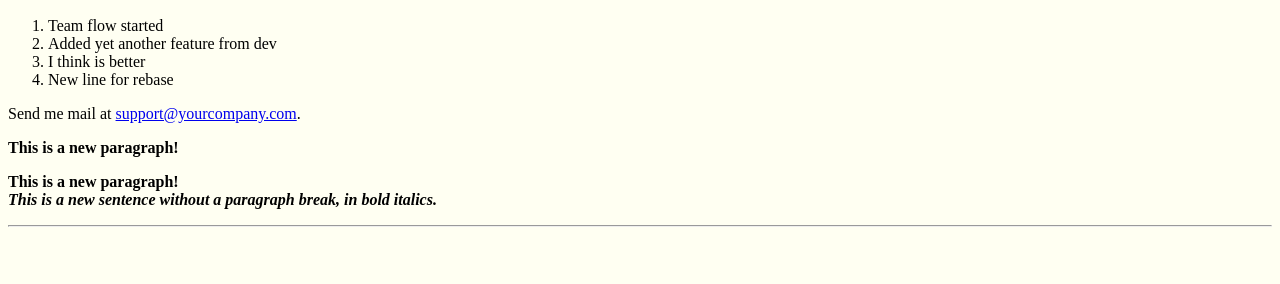
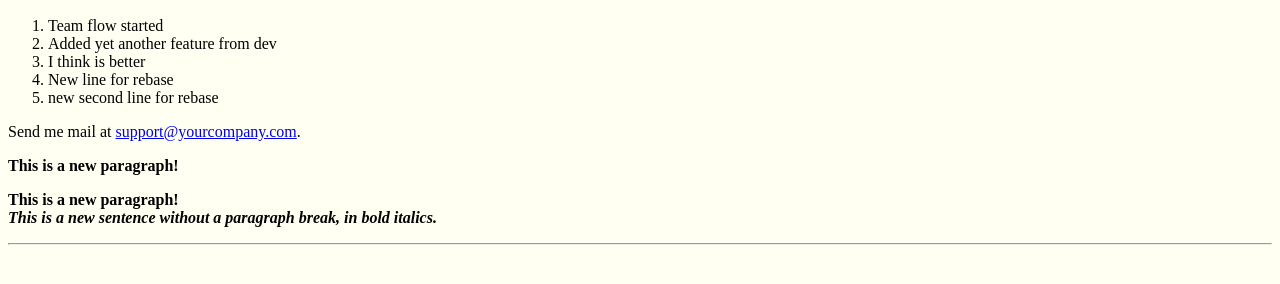
Before and after one commit to mariamag40/FirstRepo, a plain HTML site: page index.html in a window 1280 px wide. Shown: the part 170-454 px from the top of the page. Drawn offline with Linux system fonts and the light colour scheme.

Commit message:
Update index.html

```diff
--- a/index.html
+++ b/index.html
@@ -24,6 +24,7 @@ is a link to another nifty site to see new adjust
     <li>Added yet another feature from dev</li>
     <li>I think is better</li>
     <li>New line for rebase</li>
+    <li>new second line for rebase</li>
 </ol>
 Send me mail at <a href="mailto:support@yourcompany.com">
 
```
